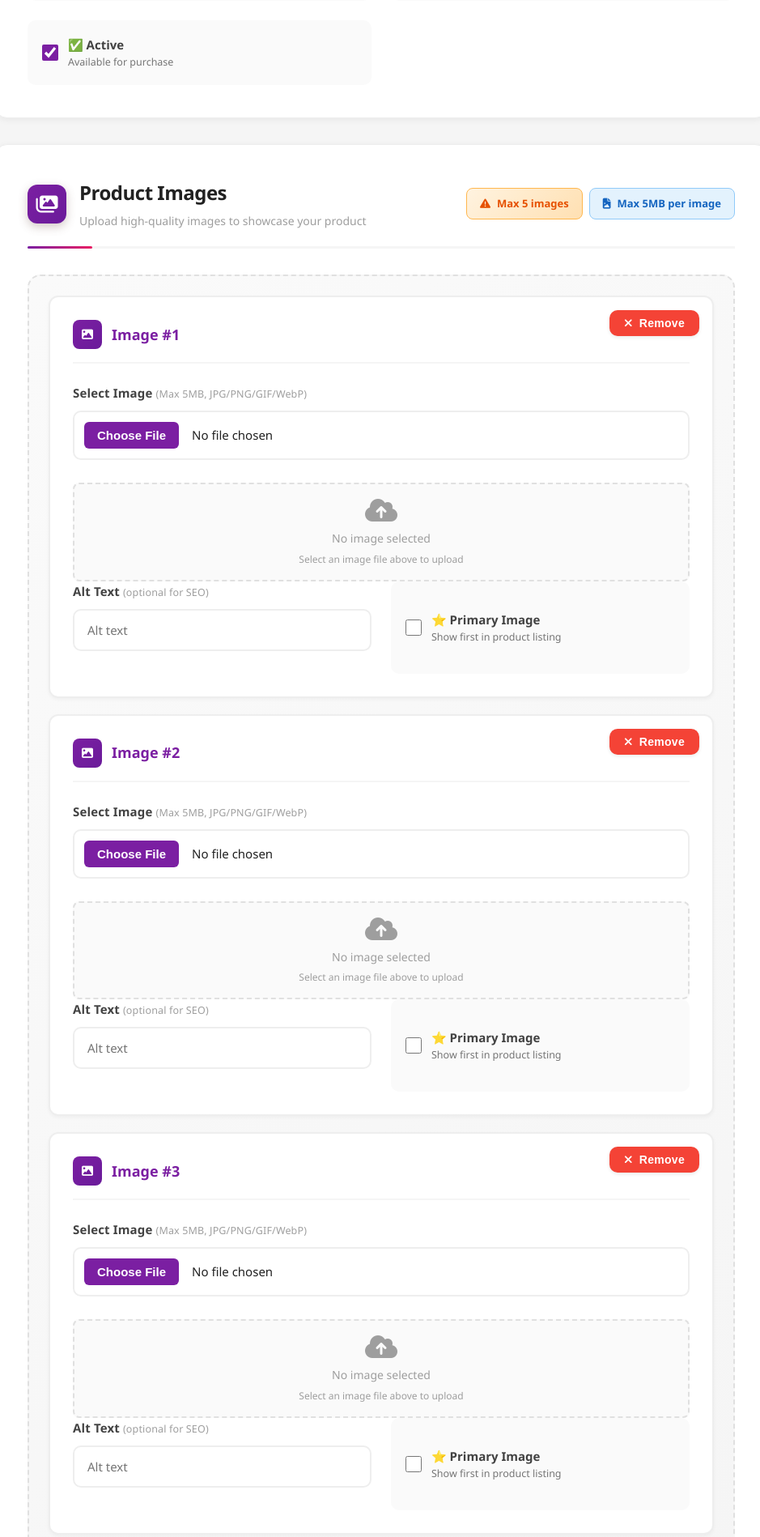
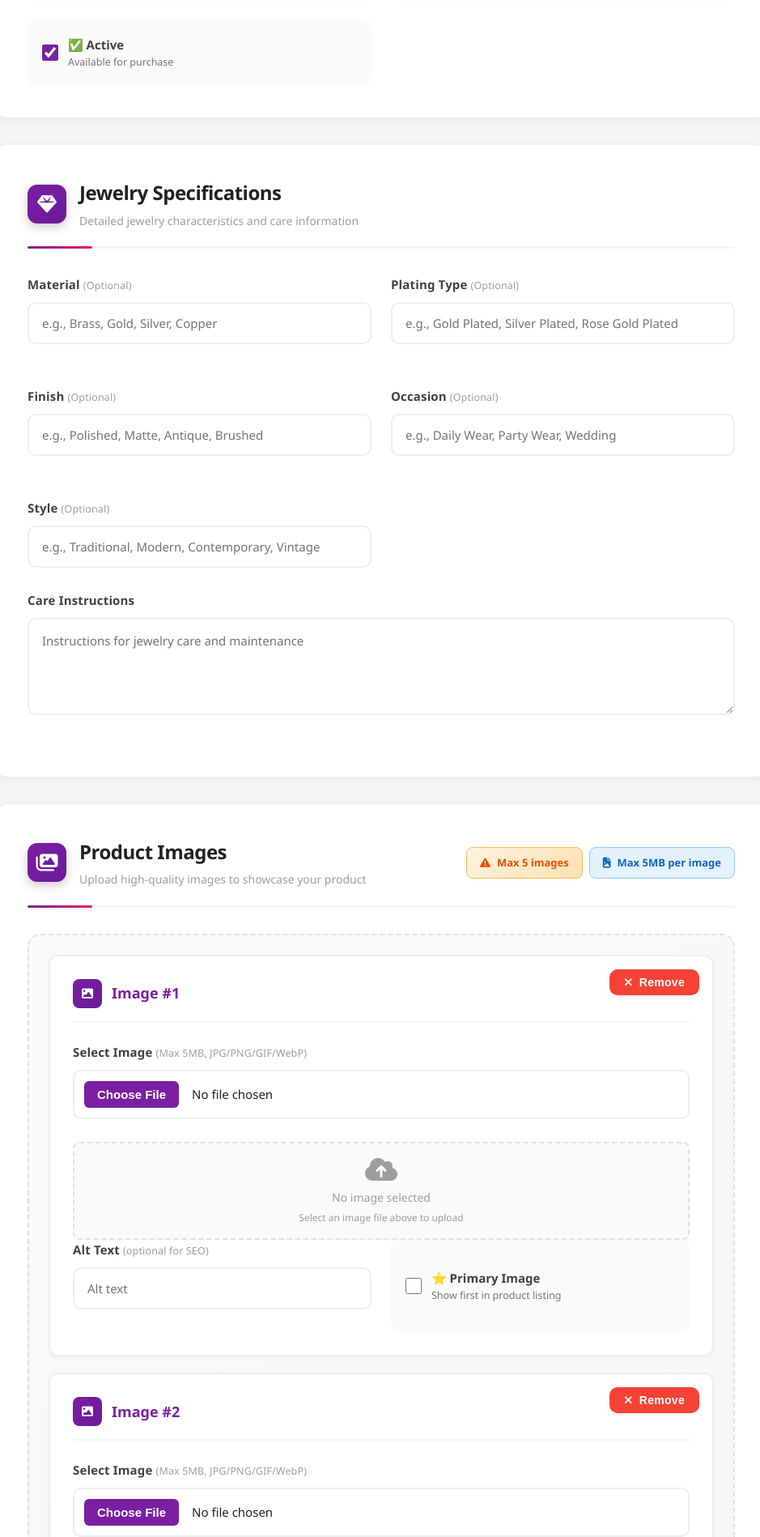
Before and after one commit to bthinkxdev/queen_orange, a Django app: page /dashboard/products/create/ in a window 1280 px wide. Shown: the part 877-2775 px from the top of the page at 81% size, without its empty margins (299-1238 px from the left). Run offline with Django 5.2, Linux system fonts and the light colour scheme; the visitor is signed in with stand-in values (Sample User, id 1); data comes from the database, SQL or seed files in the repository; data that the repository does not hold is empty.

Commit message:
added  Jewelry Specifications Section in product creation . also change the filters in category

```diff
--- a/app/admin_forms.py
+++ b/app/admin_forms.py
@@ -2,6 +2,21 @@ from django import forms
 from django.forms import inlineformset_factory
 
 from .models import Category, Product, ProductImage, ProductVariant
+
+
+class DatalistWidget(forms.TextInput):
+    """Widget that allows both predefined choices and custom input using HTML5 datalist"""
+    template_name = 'widgets/datalist.html'
+
+    def __init__(self, datalist=None, **kwargs):
+        super().__init__(**kwargs)
+        self.datalist = datalist or []
+
+    def get_context(self, name, value, attrs):
+        context = super().get_context(name, value, attrs)
+        context['widget']['datalist_id'] = f"datalist_{name}"
+        context['widget']['datalist_options'] = self.datalist
+        return context
 
 
 class AdminLoginForm(forms.Form):
@@ -86,11 +101,11 @@ class ProductForm(forms.ModelForm):
             "slug": forms.TextInput(attrs={"class": "form-control", "placeholder": "product-slug"}),
             "description": forms.Textarea(attrs={"class": "form-control", "rows": 4, "placeholder": "Detailed product description"}),
             "image": forms.FileInput(attrs={"class": "form-control", "accept": "image/*"}),
-            "material": forms.TextInput(attrs={"class": "form-control", "placeholder": "e.g., Brass, Copper, Alloy"}),
-            "plating_type": forms.TextInput(attrs={"class": "form-control", "placeholder": "e.g., Gold Plated, Rose Gold Plated"}),
-            "finish": forms.TextInput(attrs={"class": "form-control", "placeholder": "e.g., Polished, Matte, Antique"}),
+            "material": forms.TextInput(attrs={"class": "form-control", "placeholder": "e.g., Brass, Gold, Silver, Copper"}),
+            "plating_type": forms.TextInput(attrs={"class": "form-control", "placeholder": "e.g., Gold Plated, Silver Plated, Rose Gold Plated"}),
+            "finish": forms.TextInput(attrs={"class": "form-control", "placeholder": "e.g., Polished, Matte, Antique, Brushed"}),
             "occasion": forms.TextInput(attrs={"class": "form-control", "placeholder": "e.g., Daily Wear, Party Wear, Wedding"}),
-            "style": forms.TextInput(attrs={"class": "form-control", "placeholder": "e.g., Traditional, Modern, Contemporary"}),
+            "style": forms.TextInput(attrs={"class": "form-control", "placeholder": "e.g., Traditional, Modern, Contemporary, Vintage"}),
             "care_instructions": forms.Textarea(attrs={"class": "form-control", "rows": 3, "placeholder": "Instructions for jewelry care and maintenance"}),
             "price": forms.NumberInput(attrs={"class": "form-control", "placeholder": "0.00", "step": "0.01"}),
             "original_price": forms.NumberInput(attrs={"class": "form-control", "placeholder": "0.00 (optional)", "step": "0.01"}),
@@ -103,6 +118,11 @@ class ProductForm(forms.ModelForm):
         super().__init__(*args, **kwargs)
         self.fields["slug"].required = False
         self.fields["original_price"].required = False
+        self.fields["material"].required = False
+        self.fields["plating_type"].required = False
+        self.fields["finish"].required = False
+        self.fields["occasion"].required = False
+        self.fields["style"].required = False
         self.fields["material"].required = False
         self.fields["plating_type"].required = False
         self.fields["finish"].required = False
--- a/app/models.py
+++ b/app/models.py
@@ -57,12 +57,12 @@ class Product(TimeStampedModel):
     is_bestseller = models.BooleanField(default=False, db_index=True)
     is_active = models.BooleanField(default=True, db_index=True)
     # Jewelry-specific fields
-    material = models.CharField(max_length=100, blank=True, help_text="e.g., Brass, Copper, Alloy")
-    plating_type = models.CharField(max_length=100, blank=True, help_text="e.g., Gold Plated, Rose Gold Plated, Silver Plated")
-    finish = models.CharField(max_length=50, blank=True, help_text="e.g., Polished, Matte, Antique")
+    material = models.CharField(max_length=100, blank=True, help_text="Material type: e.g., Brass, Gold, Silver")
+    plating_type = models.CharField(max_length=100, blank=True, help_text="Plating type: e.g., Gold Plated, Silver Plated")
+    finish = models.CharField(max_length=50, blank=True, help_text="Finish: e.g., Polished, Matte, Antique")
     care_instructions = models.TextField(blank=True, help_text="Instructions for jewelry care and maintenance")
-    occasion = models.CharField(max_length=100, blank=True, help_text="e.g., Daily Wear, Party Wear, Wedding, Festive")
-    style = models.CharField(max_length=50, blank=True, help_text="e.g., Traditional, Modern, Contemporary")
+    occasion = models.CharField(max_length=100, blank=True, help_text="Occasion: e.g., Daily Wear, Party Wear, Wedding")
+    style = models.CharField(max_length=50, blank=True, help_text="Style: e.g., Traditional, Modern, Contemporary")
 
     objects = ProductQuerySet.as_manager()
 
--- a/templates/admin/product_form.html
+++ b/templates/admin/product_form.html
@@ -532,6 +532,81 @@
             </div>
         </div>
 
+        <!-- Jewelry Specifications Section -->
+        <div class="form-section">
+            <div class="section-header">
+                <div class="section-icon">
+                    <i class="fas fa-gem"></i>
+                </div>
+                <div class="section-title">
+                    <h4>Jewelry Specifications</h4>
+                    <p class="section-subtitle">Detailed jewelry characteristics and care information</p>
+                </div>
+            </div>
+
+            <div class="grid-2">
+                <div class="form-group">
+                    <label class="form-label">Material <small style="color: var(--gray-500);">(Optional)</small></label>
+                    {{ form.material }}
+                    {% if form.material.errors %}
+                        <div style="color: var(--danger); font-size: 0.875rem; margin-top: 0.25rem;">
+                            {{ form.material.errors }}
+                        </div>
+                    {% endif %}
+                </div>
+
+                <div class="form-group">
+                    <label class="form-label">Plating Type <small style="color: var(--gray-500);">(Optional)</small></label>
+                    {{ form.plating_type }}
+                    {% if form.plating_type.errors %}
+                        <div style="color: var(--danger); font-size: 0.875rem; margin-top: 0.25rem;">
+                            {{ form.plating_type.errors }}
+                        </div>
+                    {% endif %}
+                </div>
+
+                <div class="form-group">
+                    <label class="form-label">Finish <small style="color: var(--gray-500);">(Optional)</small></label>
+                    {{ form.finish }}
+                    {% if form.finish.errors %}
+                        <div style="color: var(--danger); font-size: 0.875rem; margin-top: 0.25rem;">
+                            {{ form.finish.errors }}
+                        </div>
+                    {% endif %}
+                </div>
+
+                <div class="form-group">
+                    <label class="form-label">Occasion <small style="color: var(--gray-500);">(Optional)</small></label>
+                    {{ form.occasion }}
+                    {% if form.occasion.errors %}
+                        <div style="color: var(--danger); font-size: 0.875rem; margin-top: 0.25rem;">
+                            {{ form.occasion.errors }}
+                        </div>
+                    {% endif %}
+                </div>
+
+                <div class="form-group">
+                    <label class="form-label">Style <small style="color: var(--gray-500);">(Optional)</small></label>
+                    {{ form.style }}
+                    {% if form.style.errors %}
+                        <div style="color: var(--danger); font-size: 0.875rem; margin-top: 0.25rem;">
+                            {{ form.style.errors }}
+                        </div>
+                    {% endif %}
+                </div>
+            </div>
+
+            <div class="form-group">
+                <label class="form-label">Care Instructions</label>
+                {{ form.care_instructions }}
+                {% if form.care_instructions.errors %}
+                    <div style="color: var(--danger); font-size: 0.875rem; margin-top: 0.25rem;">
+                        {{ form.care_instructions.errors }}
+                    </div>
+                {% endif %}
+            </div>
+        </div>
+
         <!-- Product Images Section -->
         <div class="form-section">
             <div class="section-header">
```
Also changed, not shown: app/views.py (+23 -4 lines), templates/category.html (+29 -16 lines).
